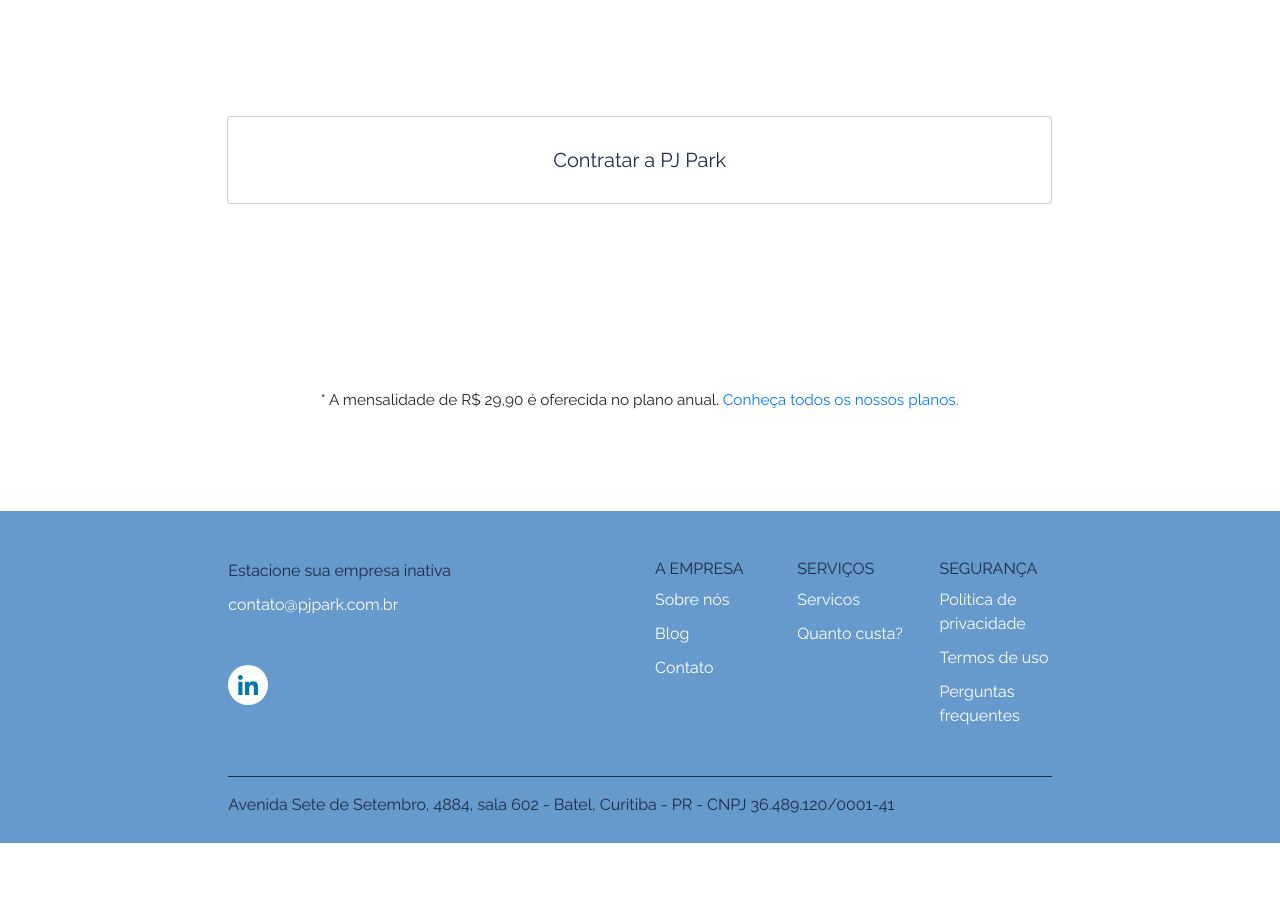
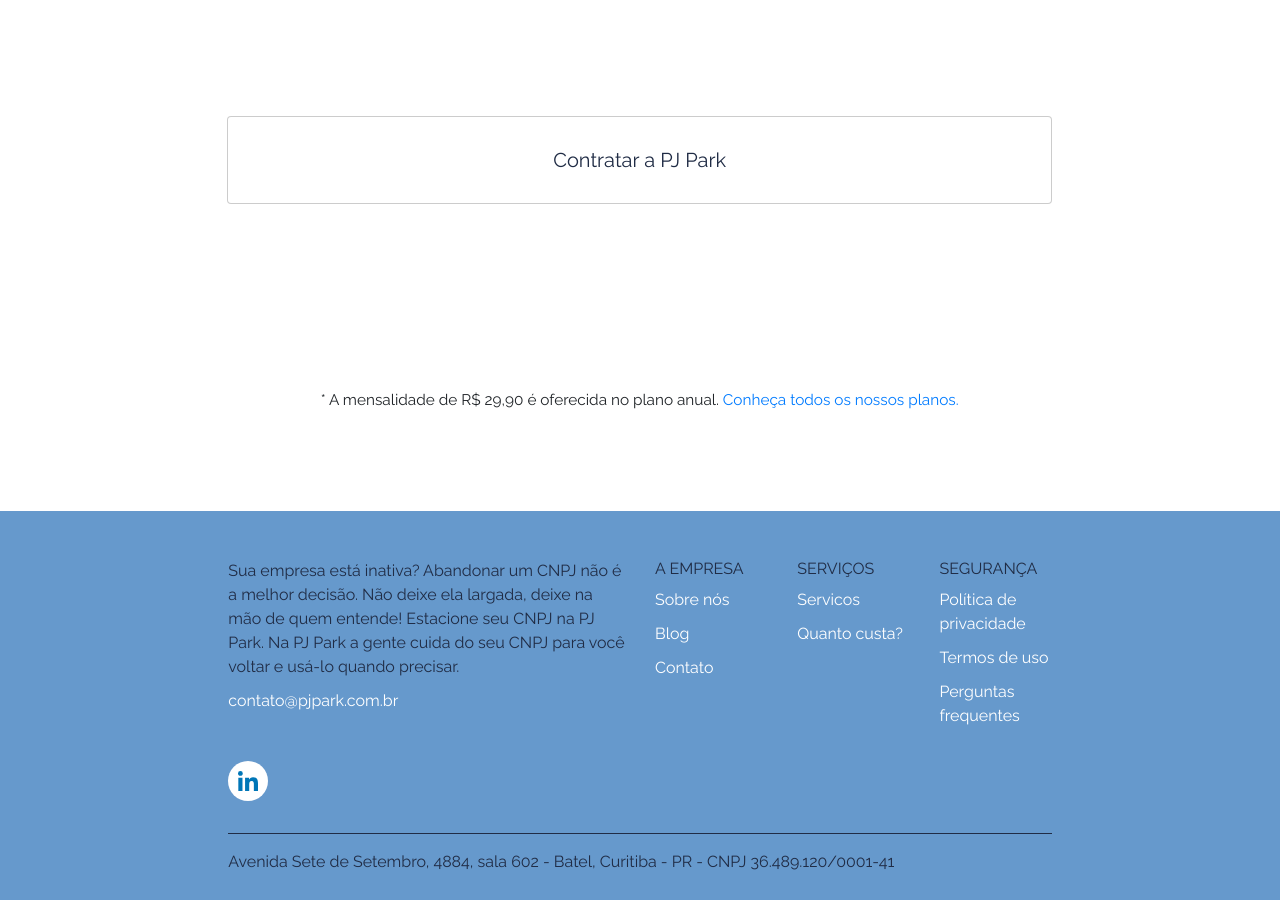
Before and after one commit to dakoctba/pjpark.github.io, a Jekyll site: the page built from index.html, in a window 1280 px wide and 900 px high, scrolled down 3918 px. Built offline with Jekyll 4.4.1, drawn with Linux system fonts in a browser that asks for light colours; before the commit the page ends 4761 px from its top, so only the background shows below that.

Commit message:
Update _config.yml

```diff
--- a/_config.yml
+++ b/_config.yml
@@ -17,7 +17,7 @@
 email: contato@pjpark.com.br
 author: PJ Park
 description: >- # this means to ignore newlines until "baseurl:"
-  Estacione sua empresa inativa
+  Sua empresa está inativa? Abandonar um CNPJ não é a melhor decisão. Não deixe ela largada, deixe na mão de quem entende! Estacione seu CNPJ na PJ Park. Na PJ Park a gente cuida do seu CNPJ para você voltar e usá-lo quando precisar.
 baseurl: "" # the subpath of your site, e.g. /blog
 url: "" # the base hostname & protocol for your site, e.g. http://example.com
 twitter_username: pjpark
```
